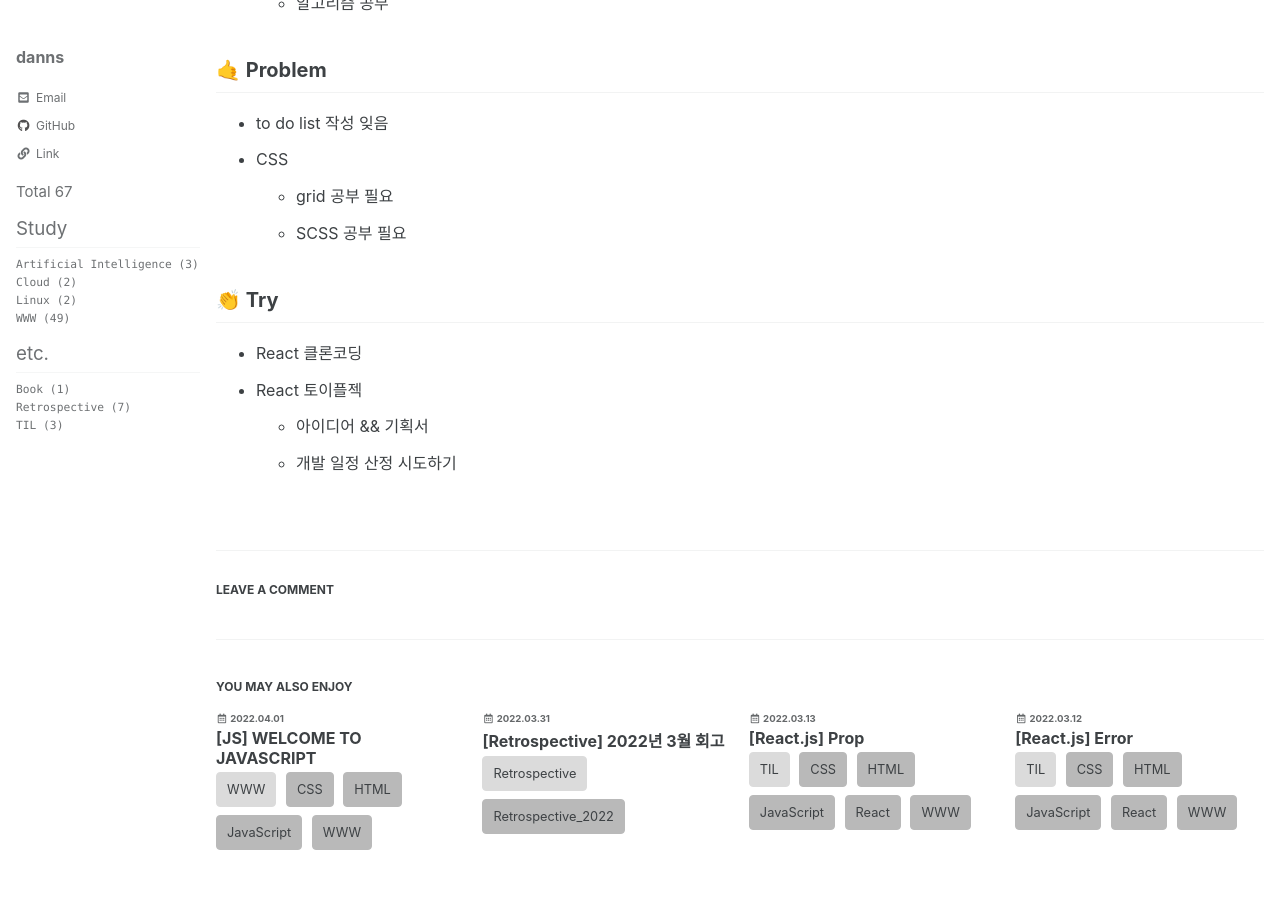
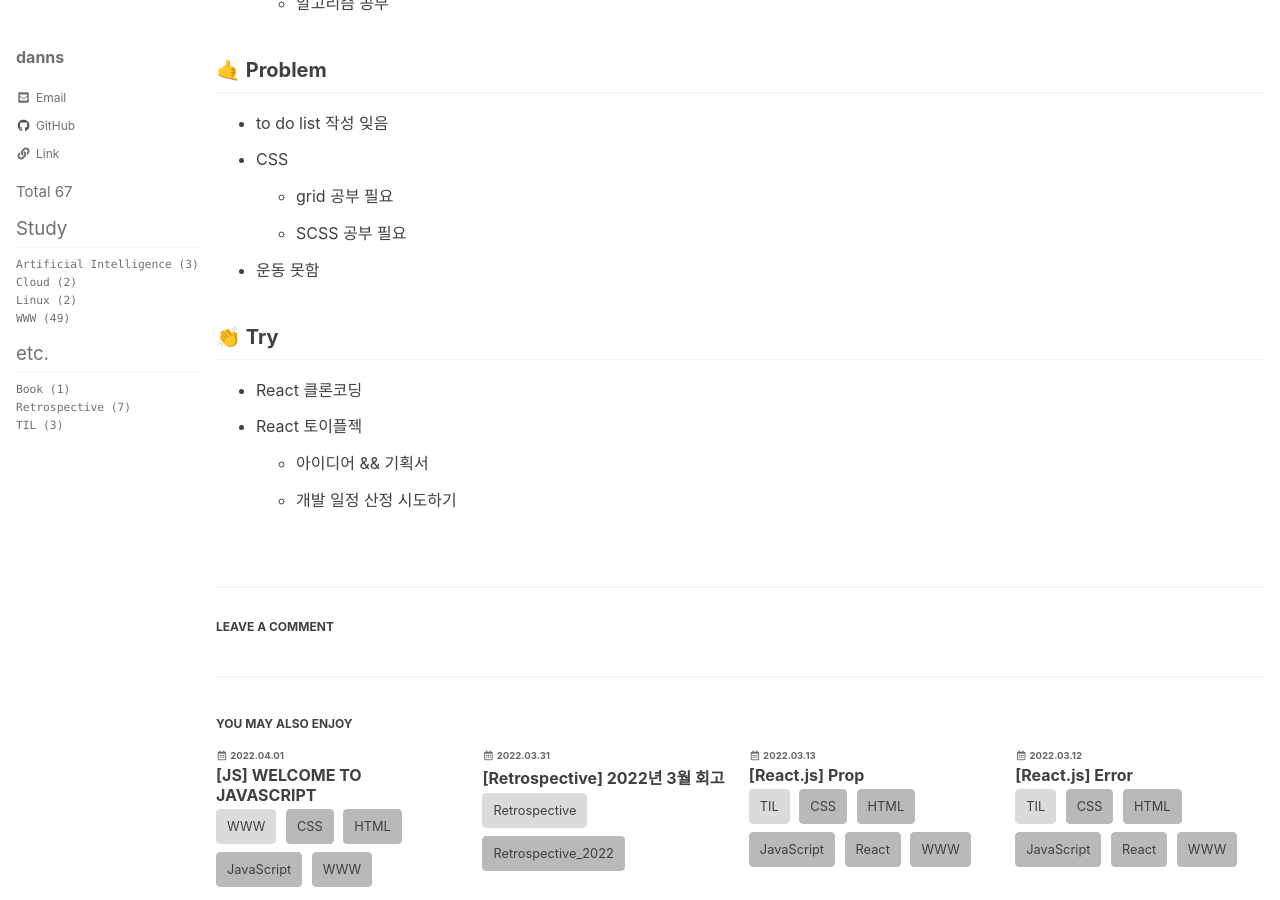
Before and after one commit to znhoon/dannsgo.github.io, a Jekyll site: the page built from _posts/Retrospective/2022-04-03-20220403.md, in a window 1280 px wide and 900 px high, scrolled down 1000 px. Built offline with Jekyll 4.4.1, drawn with Linux system fonts in a browser that asks for light colours; cached includes are drawn as plain includes; some web fonts are replaced; comment, search, counter and statistics services are not loaded.

Commit message:
Update 2022-04-03-20220403.md

```diff
--- a/_posts/Retrospective/2022-04-03-20220403.md
+++ b/_posts/Retrospective/2022-04-03-20220403.md
@@ -39,6 +39,7 @@ last_modified_at: 2022-04-03
 - CSS
   - grid 공부 필요
   - SCSS 공부 필요
+- 운동 못함
 
 ## 👏 **Try**
 
```
